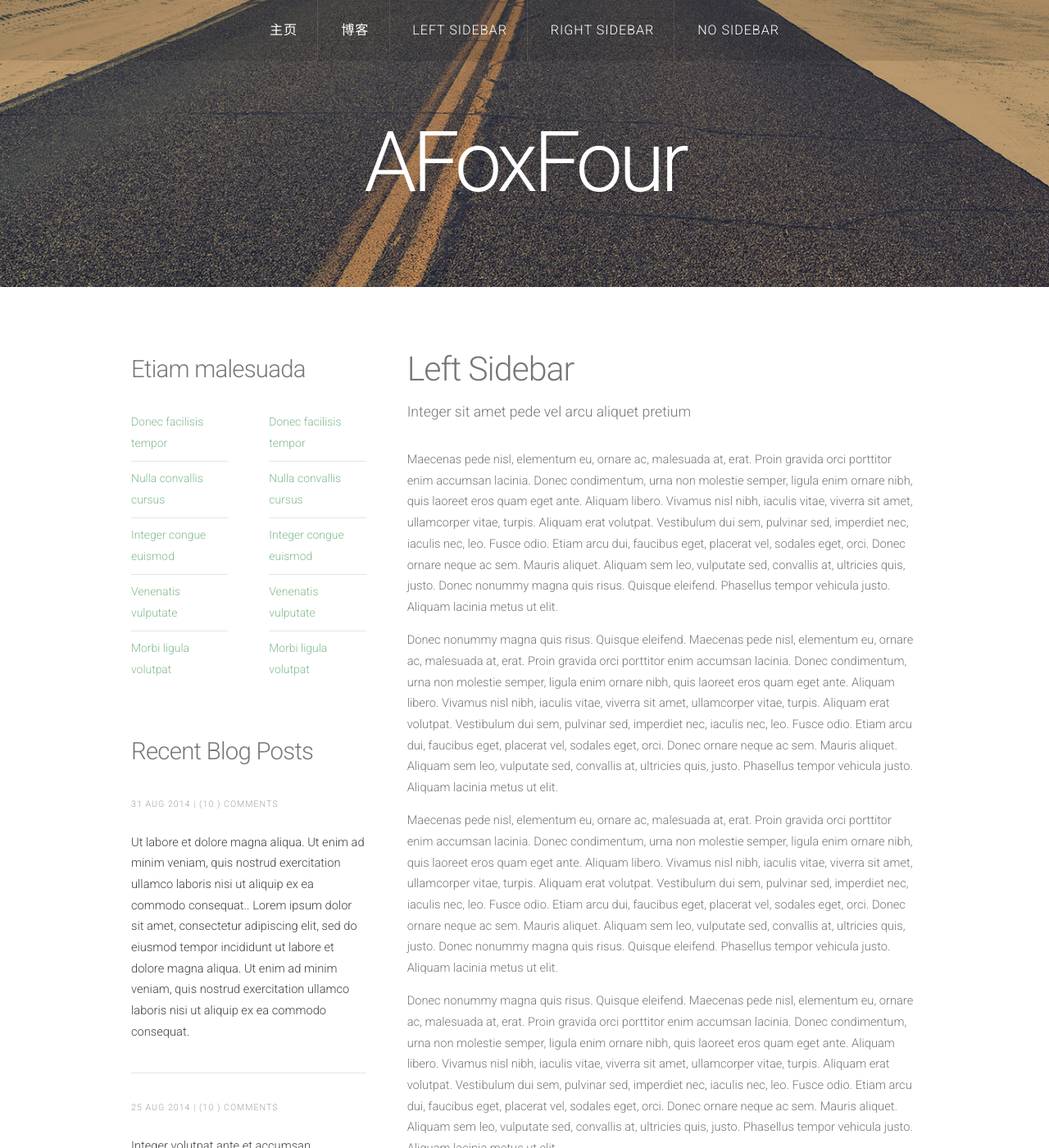
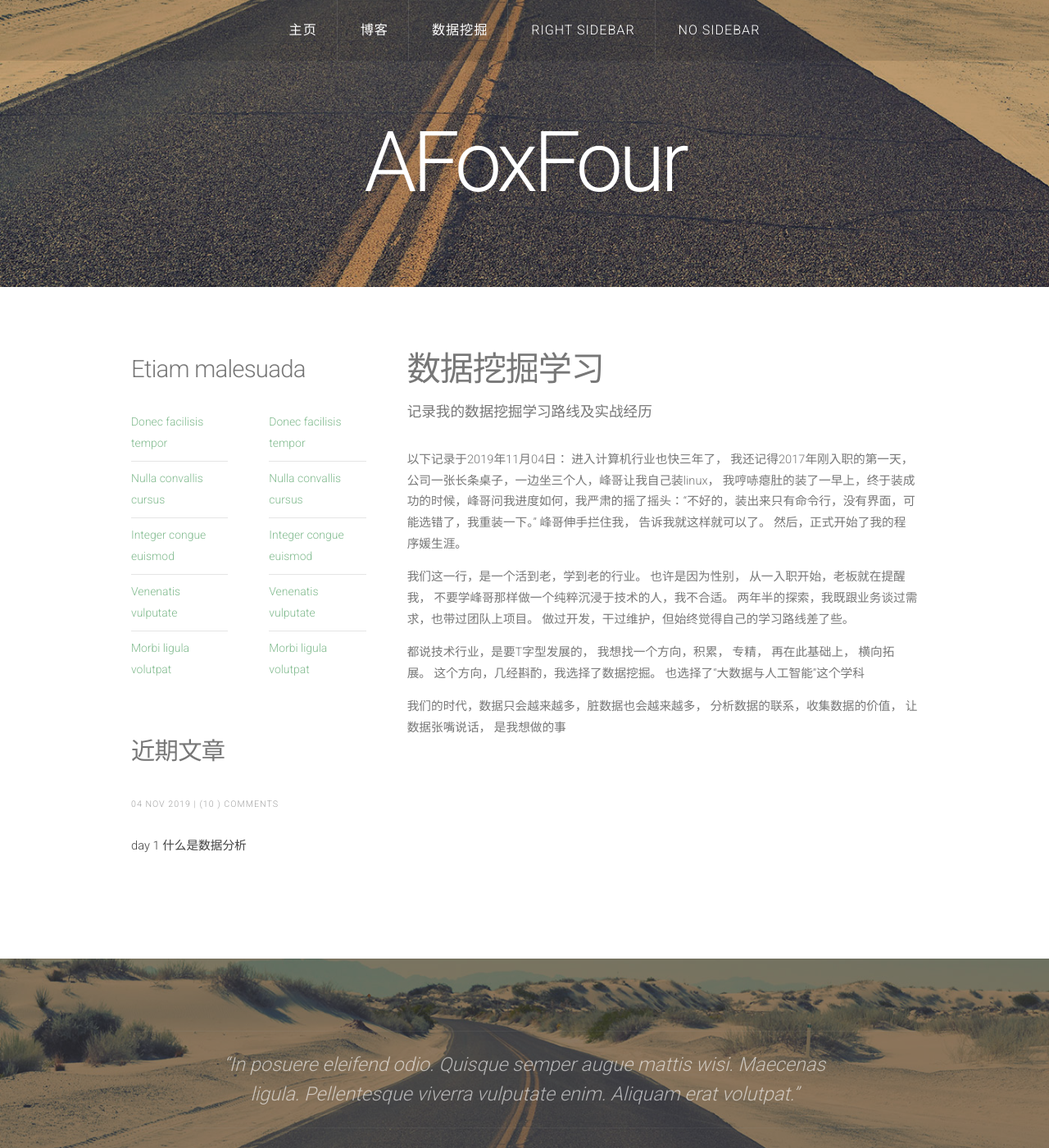
Before and after one commit to Meliueada/Meliueada.github.io, a Jekyll site: the page built from left-sidebar.html, in a window 1280 px wide and 1400 px high. Shown: the whole window at 82% size. Built offline with Jekyll 4.4.1, drawn with Linux system fonts in a browser that asks for light colours; nearby versions of some CDN libraries; some of the changed text lies outside the part shown.

Commit message:
修正博文

```diff
--- a/_includes/nav.html
+++ b/_includes/nav.html
@@ -5,7 +5,7 @@
 			{% assign current = page.url | downcase | split: '/' %}
 			<li {% if current[1] == 'index.html' %}class='current'{% endif %}><a href="/index.html">主页</a></li>
 			<li {% if current[1] == 'blog' %}class='current'{% endif %}><a href="/blog">博客</a></li>
-			<li {% if current[1] == 'left-sidebar.html' %}class='current'{% endif %}><a href="/left-sidebar.html">Left Sidebar</a></li>
+			<li {% if current[1] == 'left-sidebar.html' %}class='current'{% endif %}><a href="/left-sidebar.html">数据挖掘</a></li>
 			<li {% if current[1] == 'right-sidebar.html' %}class='current'{% endif %}><a href="/right-sidebar.html">Right Sidebar</a></li>
 			<li {% if current[1] == 'no-sidebar.html' %}class='current'{% endif %}><a href="/no-sidebar.html">No Sidebar</a></li>
 		</ul>
--- a/_includes/sidebar.html
+++ b/_includes/sidebar.html
@@ -28,7 +28,7 @@
 	</section>
 	<section>
 		<header>
-			<h2>Recent Blog Posts</h2>
+			<h2>近期文章</h2>
 		</header>
 		<ul class="style">
 		{% for post in site.posts offset: 0 limit: 2 %}
--- a/_posts/2014-08-25-test-post.md
+++ /dev/null
@@ -1,8 +0,0 @@
----
-title: Sunt in culpa qui
-featured: images/pic02.jpg
-layout: post
----
-
-<p>Integer volutpat ante et accumsan commophasellus sed aliquam feugiat lorem aliquet ut enim rutrum phasellus iaculis accumsan dolore magna aliquam veroeros.</p>
-<p>Duis aute irure dolor in reprehenderit in voluptate velit esse cillum dolore eu fugiat nulla pariatur. Excepteur sint occaecat cupidatat non proident, sunt in culpa qui officia deserunt mollit anim id est laborum.</p>
--- a/_posts/2014-08-31-hello-word.md
+++ /dev/null
@@ -1,8 +0,0 @@
----
-title: Ullamco Laboris minim veniam
-featured: images/pic03.jpg
-layout: post
----
-
-<p>Ut labore et dolore magna aliqua. Ut enim ad minim veniam, quis nostrud exercitation ullamco laboris nisi ut aliquip ex ea commodo consequat..</p>
-<p>Lorem ipsum dolor sit amet, consectetur adipiscing elit, sed do eiusmod tempor incididunt ut labore et dolore magna aliqua. Ut enim ad minim veniam, quis nostrud exercitation ullamco laboris nisi ut aliquip ex ea commodo consequat.</p>
--- a/left-sidebar.html
+++ b/left-sidebar.html
@@ -13,13 +13,13 @@ layout: default
 				<div id="content" class="8u skel-cell-important">
 					<section>
 						<header>
-							<h2>Left Sidebar</h2>
-							<span class="byline">Integer sit amet pede vel arcu aliquet pretium</span>
+							<h2>数据挖掘学习</h2>
+							<span class="byline">记录我的数据挖掘学习路线及实战经历</span>
 						</header>
-						<p>Maecenas pede nisl, elementum eu, ornare ac, malesuada at, erat. Proin gravida orci porttitor enim accumsan lacinia. Donec condimentum, urna non molestie semper, ligula enim ornare nibh, quis laoreet eros quam eget ante. Aliquam libero. Vivamus nisl nibh, iaculis vitae, viverra sit amet, ullamcorper vitae, turpis. Aliquam erat volutpat. Vestibulum dui sem, pulvinar sed, imperdiet nec, iaculis nec, leo. Fusce odio. Etiam arcu dui, faucibus eget, placerat vel, sodales eget, orci. Donec ornare neque ac sem. Mauris aliquet. Aliquam sem leo, vulputate sed, convallis at, ultricies quis, justo. Donec nonummy magna quis risus. Quisque eleifend. Phasellus tempor vehicula justo. Aliquam lacinia metus ut elit.</p>
-						<p>Donec nonummy magna quis risus. Quisque eleifend. Maecenas pede nisl, elementum eu, ornare ac, malesuada at, erat. Proin gravida orci porttitor enim accumsan lacinia. Donec condimentum, urna non molestie semper, ligula enim ornare nibh, quis laoreet eros quam eget ante. Aliquam libero. Vivamus nisl nibh, iaculis vitae, viverra sit amet, ullamcorper vitae, turpis. Aliquam erat volutpat. Vestibulum dui sem, pulvinar sed, imperdiet nec, iaculis nec, leo. Fusce odio. Etiam arcu dui, faucibus eget, placerat vel, sodales eget, orci. Donec ornare neque ac sem. Mauris aliquet. Aliquam sem leo, vulputate sed, convallis at, ultricies quis, justo. Phasellus tempor vehicula justo. Aliquam lacinia metus ut elit.</p>
-						<p>Maecenas pede nisl, elementum eu, ornare ac, malesuada at, erat. Proin gravida orci porttitor enim accumsan lacinia. Donec condimentum, urna non molestie semper, ligula enim ornare nibh, quis laoreet eros quam eget ante. Aliquam libero. Vivamus nisl nibh, iaculis vitae, viverra sit amet, ullamcorper vitae, turpis. Aliquam erat volutpat. Vestibulum dui sem, pulvinar sed, imperdiet nec, iaculis nec, leo. Fusce odio. Etiam arcu dui, faucibus eget, placerat vel, sodales eget, orci. Donec ornare neque ac sem. Mauris aliquet. Aliquam sem leo, vulputate sed, convallis at, ultricies quis, justo. Donec nonummy magna quis risus. Quisque eleifend. Phasellus tempor vehicula justo. Aliquam lacinia metus ut elit.</p>
-						<p>Donec nonummy magna quis risus. Quisque eleifend. Maecenas pede nisl, elementum eu, ornare ac, malesuada at, erat. Proin gravida orci porttitor enim accumsan lacinia. Donec condimentum, urna non molestie semper, ligula enim ornare nibh, quis laoreet eros quam eget ante. Aliquam libero. Vivamus nisl nibh, iaculis vitae, viverra sit amet, ullamcorper vitae, turpis. Aliquam erat volutpat. Vestibulum dui sem, pulvinar sed, imperdiet nec, iaculis nec, leo. Fusce odio. Etiam arcu dui, faucibus eget, placerat vel, sodales eget, orci. Donec ornare neque ac sem. Mauris aliquet. Aliquam sem leo, vulputate sed, convallis at, ultricies quis, justo. Phasellus tempor vehicula justo. Aliquam lacinia metus ut elit.</p>
+						<p>以下记录于2019年11月04日： 进入计算机行业也快三年了， 我还记得2017年刚入职的第一天，公司一张长条桌子，一边坐三个人，峰哥让我自己装linux， 我哼哧瘪肚的装了一早上，终于装成功的时候，峰哥问我进度如何，我严肃的摇了摇头：“不好的，装出来只有命令行，没有界面，可能选错了，我重装一下。” 峰哥伸手拦住我， 告诉我就这样就可以了。  然后，正式开始了我的程序媛生涯。</p>
+                        <p>我们这一行，是一个活到老，学到老的行业。 也许是因为性别， 从一入职开始，老板就在提醒我， 不要学峰哥那样做一个纯粹沉浸于技术的人，我不合适。 两年半的探索，我既跟业务谈过需求，也带过团队上项目。 做过开发，干过维护，但始终觉得自己的学习路线差了些。 </p>
+                        <p>都说技术行业，是要T字型发展的， 我想找一个方向，积累， 专精， 再在此基础上， 横向拓展。  这个方向，几经斟酌，我选择了数据挖掘。 也选择了“大数据与人工智能”这个学科</p>
+                        <p>我们的时代，数据只会越来越多，脏数据也会越来越多， 分析数据的联系，收集数据的价值， 让数据张嘴说话， 是我想做的事 </p>
 					</section>
 				</div>
 
```
Also changed, not shown: _posts/2014-08-20-another-post.md (deleted, +0 -8 lines), _posts/2019-11-04-day01-什么是数据挖掘.md (added, +45 -0 lines).
